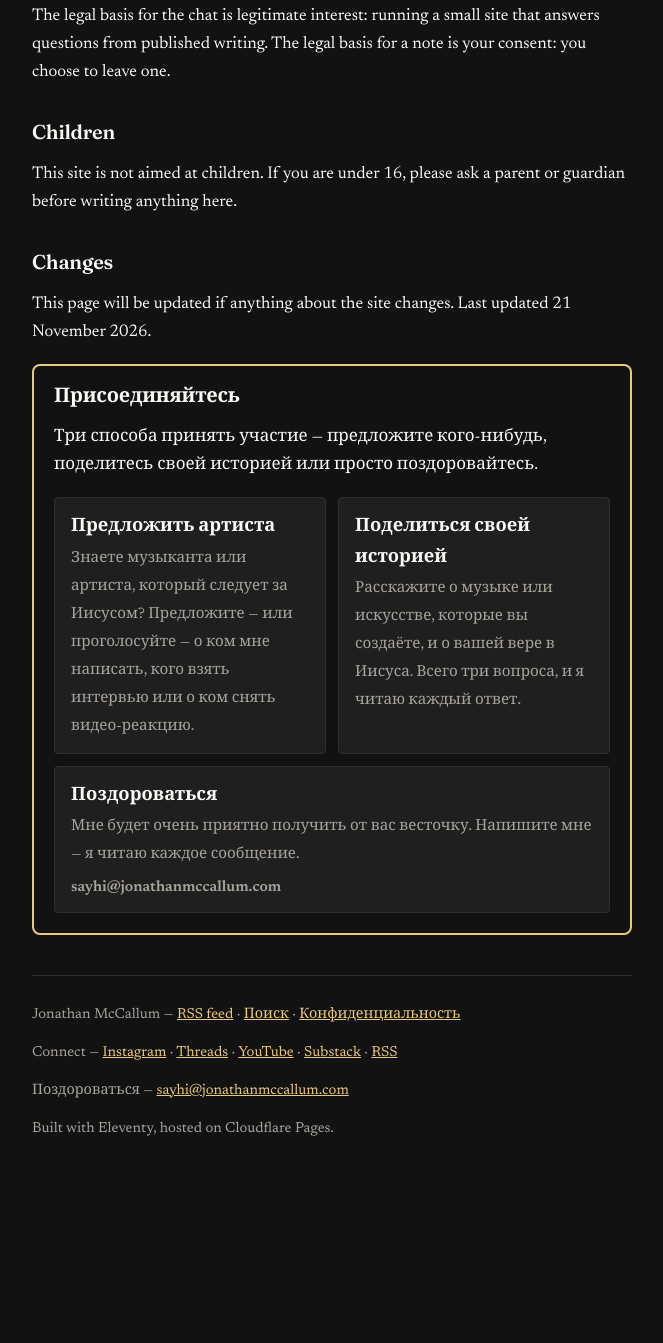
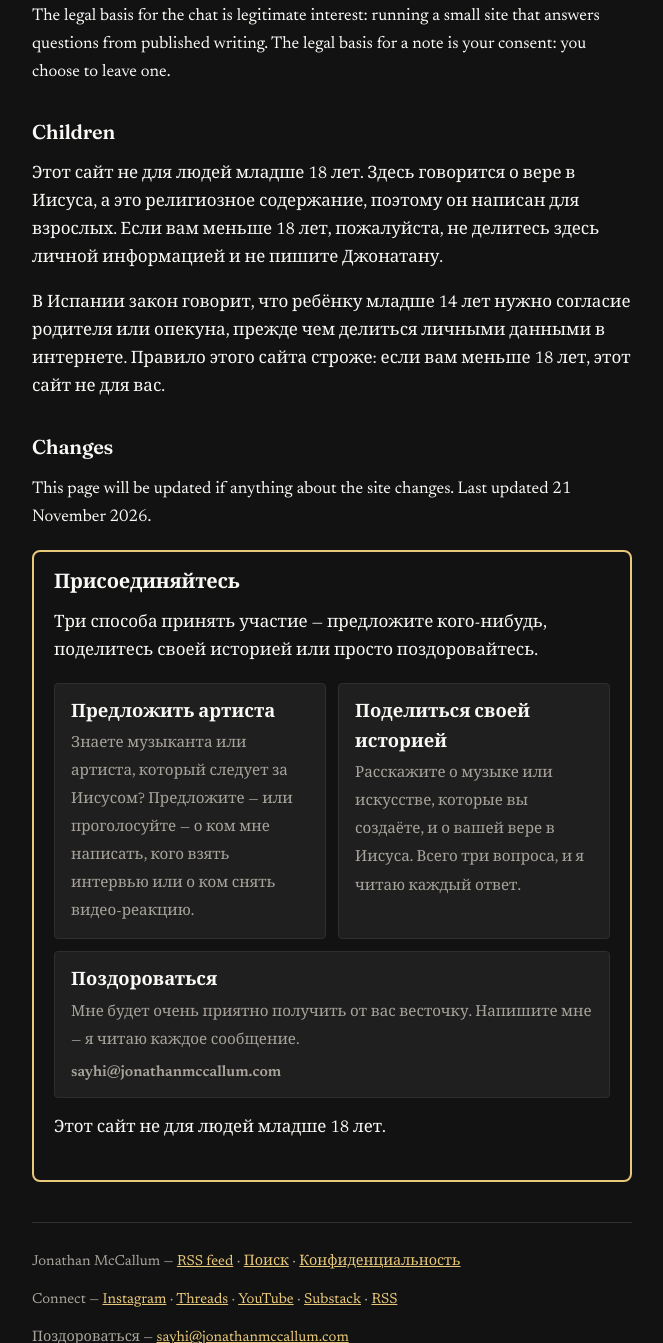
Before and after one commit to streamjonathan/jonathanmccallum-ru, an Eleventy site: page content/pages/privacy.md in a window 1280 px wide. Shown: the part 1581-2924 px from the top of the page, without its empty margins (308-971 px from the left). Before the commit the page ends 2784 px from the top, so only its background shows below. Built offline with nearby package versions, Linux system fonts and the light colour scheme; Eleventy itself is replaced by a stand-in of ours; files that its build step writes are made by us from their sources.

Commit message:
Add under-18 notice to Get involved box and Children section [ru]

```diff
--- a/_includes/get-involved.njk
+++ b/_includes/get-involved.njk
@@ -16,4 +16,5 @@
       <span class="get-involved__email" data-contact-email-text>Написать мне</span>
     </a>
   </div>
+  <p>Этот сайт не для людей младше 18 лет.</p>
 </section>
--- a/content/pages/privacy.md
+++ b/content/pages/privacy.md
@@ -42,7 +42,9 @@ The legal basis for the chat is legitimate interest: running a small site that a
 
 ## Children
 
-This site is not aimed at children. If you are under 16, please ask a parent or guardian before writing anything here.
+Этот сайт не для людей младше 18 лет. Здесь говорится о вере в Иисуса, а это религиозное содержание, поэтому он написан для взрослых. Если вам меньше 18 лет, пожалуйста, не делитесь здесь личной информацией и не пишите Джонатану.
+
+В Испании закон говорит, что ребёнку младше 14 лет нужно согласие родителя или опекуна, прежде чем делиться личными данными в интернете. Правило этого сайта строже: если вам меньше 18 лет, этот сайт не для вас.
 
 ## Changes
 
```
